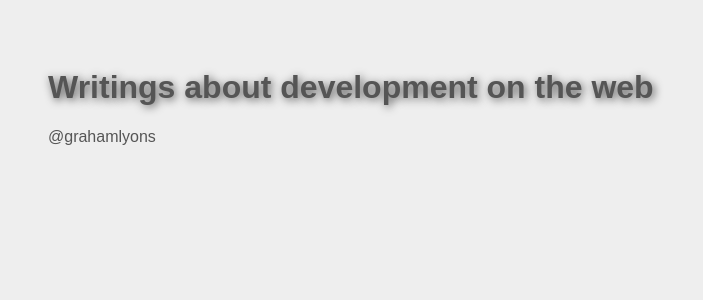
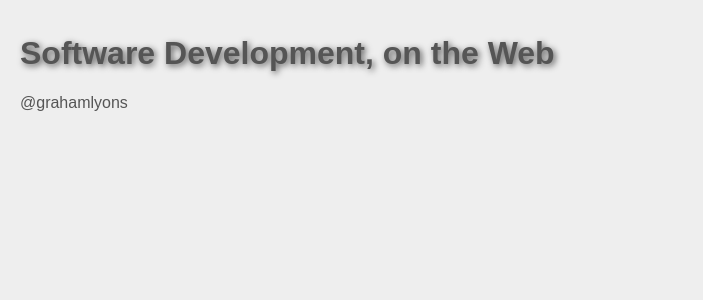
Before and after one commit to grahamlyons/mysite, a Flask app: template templates/layout.html in a window 1280 px wide. Shown: the top 300 px of the page, without its empty margins (0-703 px from the left). Run offline with Flask 2, Linux system fonts and the light colour scheme; the template is opened without the code that fills it, so the values that code supplies are empty.

Commit message:
Styling and copy tweaks

```diff
--- a/templates/index.html
+++ b/templates/index.html
@@ -1,6 +1,7 @@
 {% extends "layout.html" %}
 {% block title %}Index{% endblock %}
 {% block content %}
+    <p>A loosely connected collection of articles on web development, some of which may contain interesting and potentially useful things, some of which may not.</p>
     {% for article in articles %}
         <h2><a href="/article/{{ article.url_code }}">{{ article.title }}</a></h2>
         {{ dsp_date(article) }}
@@ -25,7 +26,7 @@
             </li>
         {% endfor %}
         </ul>
+        <div class="clear">&nbsp;</div>
     </div>
-    <div class="clear">&nbsp;</div>
     {% endif %}
 {% endblock %}
--- a/templates/layout.html
+++ b/templates/layout.html
@@ -14,7 +14,7 @@
             }
 
             body {
-                padding: 40px;
+                padding: 6px 12px;
                 background-color: #EEE;
                 color: #333;
                 font-family: sans-serif;
@@ -29,13 +29,17 @@
                 text-decoration: underline;
             }
 
+            #content {
+                margin-bottom: 12px;
+            }
+
             .title {
                 font-size: 250%;
                 color: #555;
             }
 
             .index-title {
-                text-shadow: 2px 2px 8px;
+                text-shadow: 2px 2px 6px;
             }
 
             .date {
@@ -59,7 +63,7 @@
     {% endblock %}
     </head>
     <body>
-        <h1 class="index-title"><a href="/">Writings about development on the web</a></h1>
+        <h1 class="index-title"><a href="/">Software Development, on the Web</a></h1>
         <div id="content">{% block content %}{% endblock %}</div>
         <div id="footer">
         {% block footer %}
```
